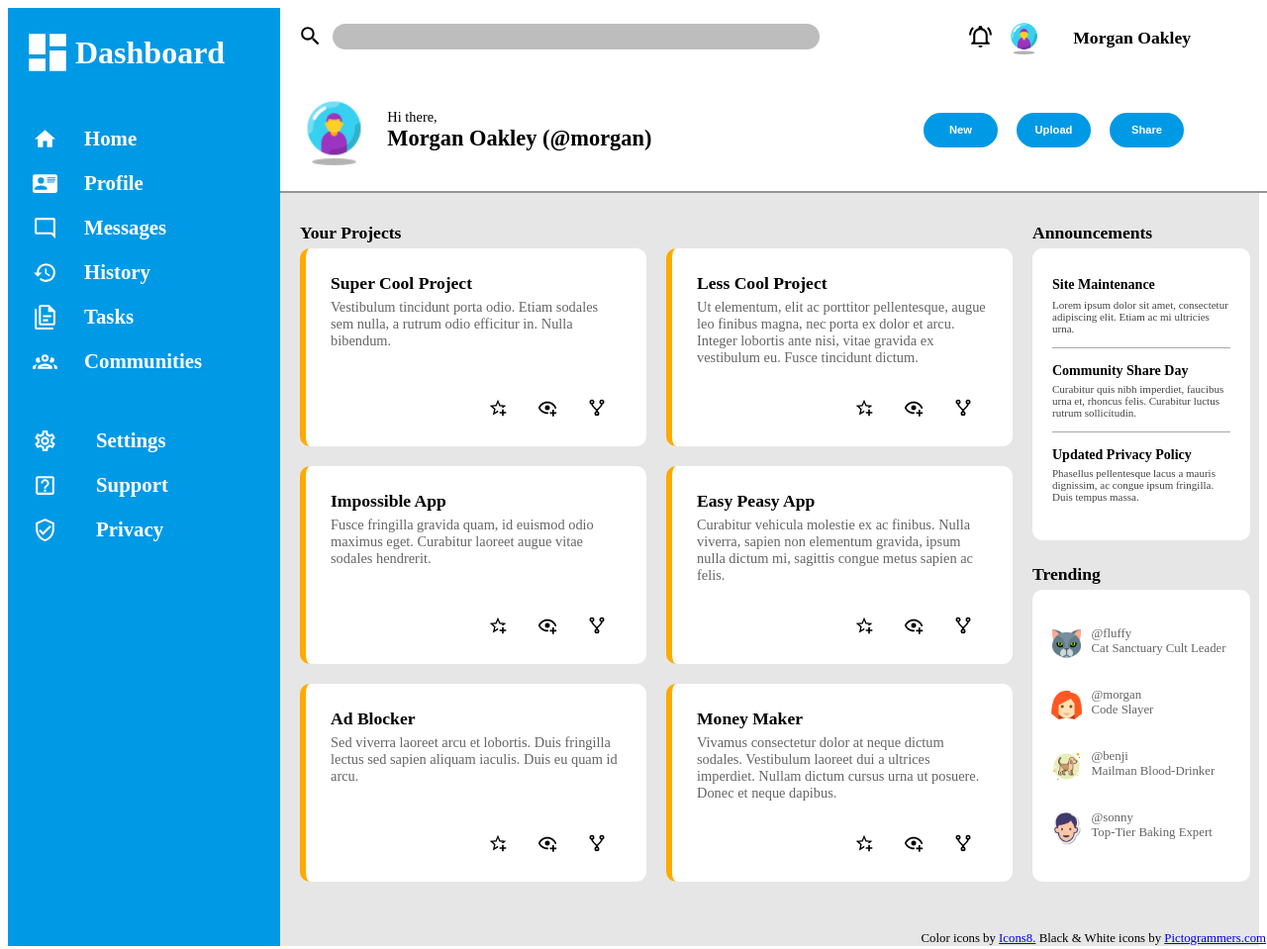
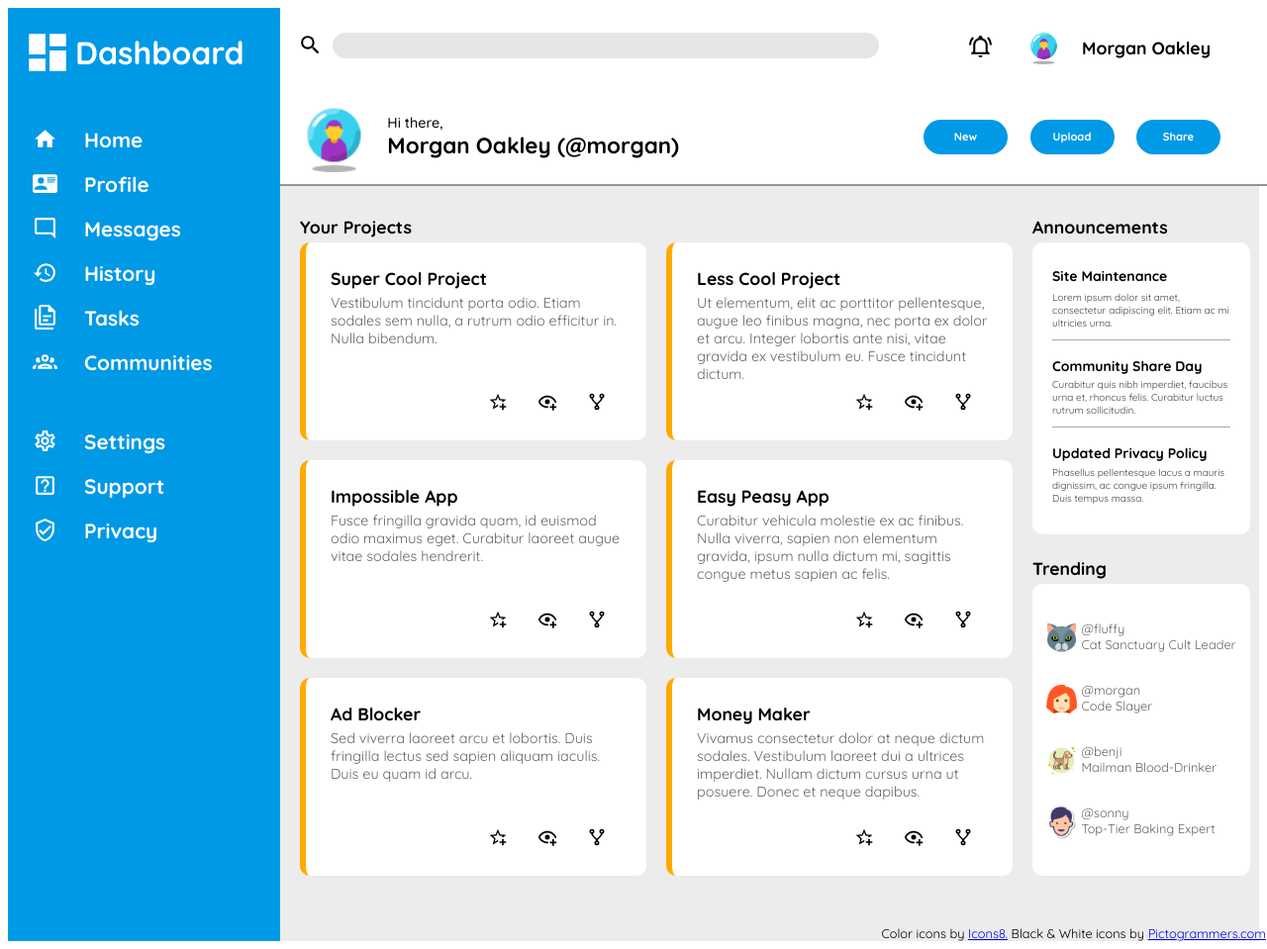
Before and after one commit to HereticJ/top-project-admin-dashboard, a website: page index.html in a window 1280 px wide. Shown: the whole page at 99% size. Drawn offline with Linux system fonts and the light colour scheme.

Commit message:
Add font, formatting, finishing touches. Done!

```diff
--- a/style.css
+++ b/style.css
@@ -1,8 +1,13 @@
+@font-face {
+    font-family: quicksand;
+    src: url(Quicksand-VariableFont_wght.ttf);
+}
+
 .container {
     display: grid;
     grid-template-columns: minmax(100px, 275px) minmax(700px 1000px);
     grid-template-rows: 100%;
-    background-color: rgb(230, 230, 230);
+    background-color: rgba(230, 230, 230, 0.76);
     z-index: 0;
 }
 
@@ -22,6 +27,7 @@
 
 .logo {
     display: grid;
+    font-family: quicksand;
     font-size: 2rem;
     font-weight: bold;
     grid-row: 1 / 2;
@@ -49,6 +55,7 @@
 
 .dash-nav {
     display: grid;
+    font-family: quicksand;
     font-size: 1.2rem;
     font-weight: bold;
     grid-row: 2 / 3;
@@ -61,6 +68,7 @@
 
 .dash-settings {
     display: grid;
+    font-family: quicksand;
     font-size: 1.2rem;
     font-weight: bold;
     grid-row: 3 / 4;
@@ -86,7 +94,7 @@
     font-weight: bold;
     color: white;
     justify-self: start;
-    padding-left: 22px;
+    padding-left: 10px;
 }
 
 .dash-nav > img {
@@ -114,7 +122,7 @@ a > p {
     width: 1000px;
     grid-column: 2 / 3;
     grid-template-columns: 3fr 1fr;
-    grid-template-rows: 1fr 4fr;
+    grid-template-rows: 180px 4fr;
 }
 
 .header {
@@ -123,8 +131,8 @@ a > p {
     grid-row: 1 / 2;
     background-color: white;
     border-bottom: 2px solid #959595;
-    grid-template-columns: 650px 70px 50px 150px;
-    grid-template-rows: minmax(60px, 1fr) minmax(85px, 2fr);
+    grid-template-columns: 650px 70px 70px 150px;
+    grid-template-rows: 80px 100px;
 }
 
 .searchbar {
@@ -149,8 +157,8 @@ img {
 
 form > input#fsearch {
     grid-column: 2 / 3;
-    background-color: #bdbdbd;
-    width: 80%;
+    background-color: #c2c2c26b;
+    width: 90%;
     height: 80%;
     border: none;
     border-radius: 15px;
@@ -173,6 +181,7 @@ form > input#fsearch {
 }
 
 .profile-name {
+    font-family: quicksand;
     font-size: 1.1rem;
     font-weight: 700;
     grid-column: 4 / 5;
@@ -183,6 +192,7 @@ form > input#fsearch {
 
 .main-greeting {
     display: grid;
+    font-family: quicksand;
     grid-column: 1 / 2;
     grid-row: 2 / 3;
     grid-template-columns: 1fr 5fr;
@@ -212,45 +222,52 @@ p.profile-greeting {
 }
 
 .buttons {
+    display: grid;
     grid-column: 2 / 5;
-    grid-template-columns: 1fr 1fr 1fr;
+    grid-template-columns: 100px 100px 100px;
     grid-template-rows: 1fr;
-    align-content: space-evenly;
 }
 
 .new-button {
     color: white;
     background-color: #0099E6;
+    font-family: quicksand;
     font-weight: bold;
     font-size: 0.7rem;
     height: 35px;
-    width: 75px;
+    width: 85px;
     border: none;
     border-radius: 25px;
-    margin-right: 15px;
+    align-self: center;
+    justify-self: start;
 }
 
 .upload-button {
     color: white;
     background-color: #0099E6;
+    font-family: quicksand;
     font-weight: bold;
     font-size: 0.7rem;
     height: 35px;
-    width: 75px;
+    width: 85px;
     border: none;
     border-radius: 25px;
-    margin-right: 15px;
+    align-self: center;
+    justify-self: center;
 }
 
 .share-button {
     color: white;
     background-color: #0099E6;
+    font-family: quicksand;
     font-weight: bold;
     font-size: 0.7rem;
     height: 35px;
-    width: 75px;
+    width: 85px;
     border: none;
     border-radius: 25px;
+    align-self: center;
+    justify-self: end;
 }
 
 .main-content {
@@ -288,6 +305,7 @@ p.profile-greeting {
 }
 
 .announcements-title {
+    font-family: quicksand;
     font-size: 1.1rem;
     font-weight: 700;
     margin: 0;
@@ -304,14 +322,18 @@ p.profile-greeting {
     margin: none;
     grid-row: 1 / 2;
     border-radius: 10px;
-    padding: 20px;
+    padding-left: 20px;
+    padding-right: 20px;
+    padding-top: 10px;
+    padding-bottom: 10px;
     grid-template-columns: auto-fit;
     grid-template-rows: 20px 50px 20px 50px 20px 50px;
-    align-content: space-around;
+    align-content: space-evenly;
 }
 
 .announcements > .content-title1 {
     grid-row: 1 / 2;
+    font-family: quicksand;
     font-size: 14px;
     font-weight: 700;
     padding-top: 6px;
@@ -320,6 +342,7 @@ p.profile-greeting {
 
 .announcements > .content-title2 {
     grid-row: 3 / 4;
+    font-family: quicksand;
     font-size: 14px;
     font-weight: 700;
     padding-top: 8px;
@@ -328,6 +351,7 @@ p.profile-greeting {
 
 .announcements > .content-title3 {
     grid-row: 5 / 6;
+    font-family: quicksand;
     font-size: 14px;
     font-weight: 700;
     padding-top: 8px;
@@ -336,7 +360,8 @@ p.profile-greeting {
 
 .announcements > .content1 {
     grid-row: 2 / 3;
-    font-size: 11px;
+    font-family: quicksand;
+    font-size: 10px;
     color: rgb(68, 68, 68);
     padding-bottom: 4px;
     border-bottom: 1px solid darkgrey;
@@ -345,7 +370,8 @@ p.profile-greeting {
 
 .announcements > .content2 {
     grid-row: 4 / 5;
-    font-size: 11px;
+    font-family: quicksand;
+    font-size: 10px;
     color: rgb(68, 68, 68);
     border-bottom: 1px solid darkgrey;
     padding-bottom: 4px;
@@ -355,11 +381,13 @@ p.profile-greeting {
 .announcements > .content3 {
     grid-row: 6 / 7;
     color: rgb(68, 68, 68);
-    font-size: 11px;
+    font-family: quicksand;
+    font-size: 10px;
     margin: 0;
 }
 
 .projects-title {
+    font-family: quicksand;
     font-size: 1.1rem;
     font-weight: 700;
     margin: 0;
@@ -373,6 +401,7 @@ p.profile-greeting {
 }
 
 .trending-title {
+    font-family: quicksand;
     font-size: 1.1rem;
     font-weight: 700;
     grid-row: 2 / 3;
@@ -416,6 +445,7 @@ p.profile-greeting {
     grid-column: 2 / 3;
     grid-row: 1 / 2;
     margin: 0;
+    font-family: quicksand;
     font-size: 0.8rem;
     color: #656565;
 }
@@ -424,6 +454,7 @@ p.profile-greeting {
     grid-column: 2 / 3;
     grid-row: 2 / 3;
     margin: 0;
+    font-family: quicksand;
     font-size: 0.8rem;
     color: #656565;
 }
@@ -432,6 +463,7 @@ p.profile-greeting {
     grid-column: 2 / 3;
     grid-row: 3 / 4;
     margin: 0;
+    font-family: quicksand;
     font-size: 0.8rem;
     color: #656565;
 }
@@ -440,6 +472,7 @@ p.profile-greeting {
     grid-column: 2 / 3;
     grid-row: 4 / 5;
     margin: 0;
+    font-family: quicksand;
     font-size: 0.8rem;
     color: #656565;
 }
@@ -456,6 +489,7 @@ p.profile-greeting {
 }
 
 .card > .title {
+    font-family: quicksand;
     font-size: 1.1rem;
     font-weight: 700;
     margin: 0;
@@ -465,6 +499,7 @@ p.profile-greeting {
 
 .card > .content {
     color: #656565;
+    font-family: quicksand;
     font-size: 0.9rem;
     margin: 0;
     place-self: start start;
@@ -480,6 +515,7 @@ p.profile-greeting {
 }
 
 .footer {
+    font-family: quicksand;
     grid-column: 1 / 3;
     place-content: end;
     padding-right: 4px;
@@ -487,6 +523,7 @@ p.profile-greeting {
 
 .credit {
     margin: 0;
+    font-family: quicksand;
     font-size: 0.8rem;
     place-self: end;
 }
```
Also changed, not shown: OFL.txt (added, +93 -0 lines), Norse-Bold.otf (added), Quicksand-VariableFont_wght.ttf (added), README.txt (added), static/Quicksand-Bold.ttf (added), static/Quicksand-Light.ttf (added), static/Quicksand-Medium.ttf (added), static/Quicksand-Regular.ttf (added), static/Quicksand-SemiBold.ttf (added).
